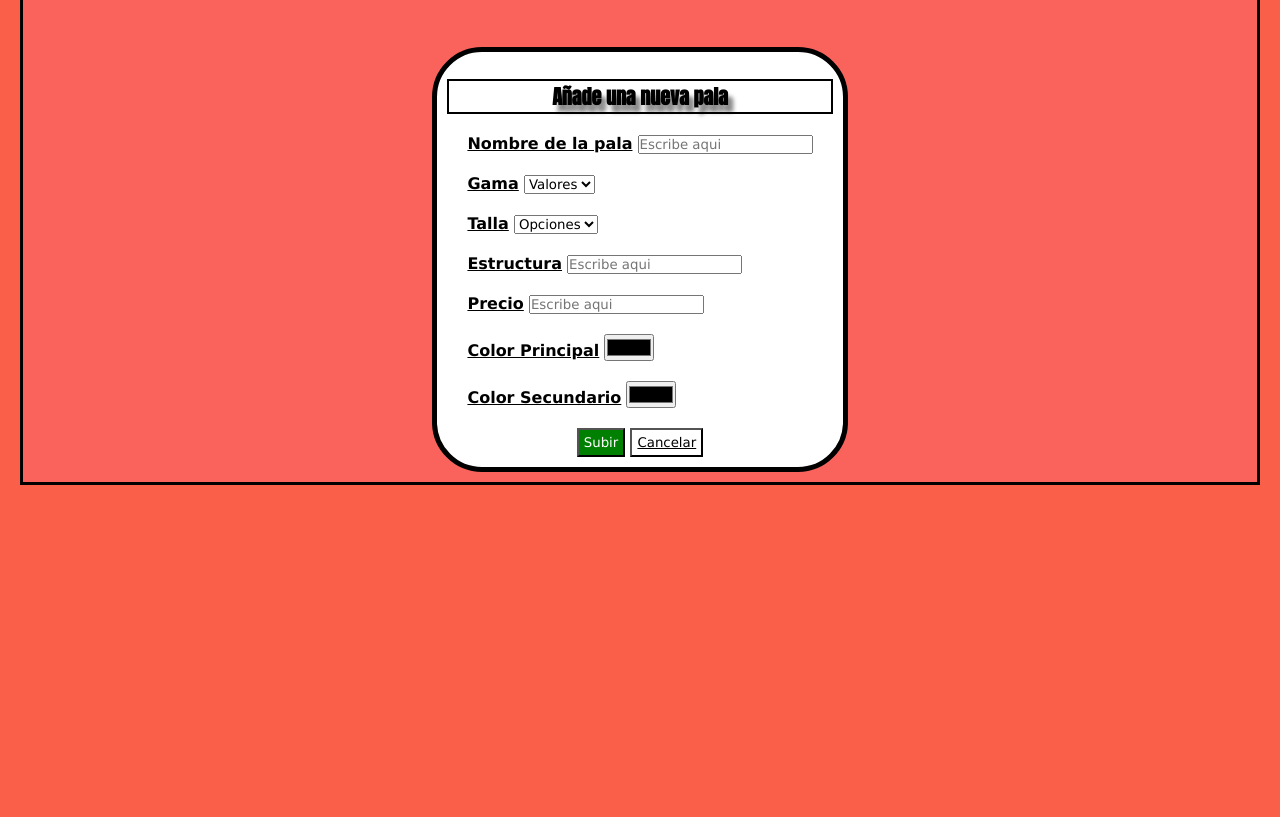
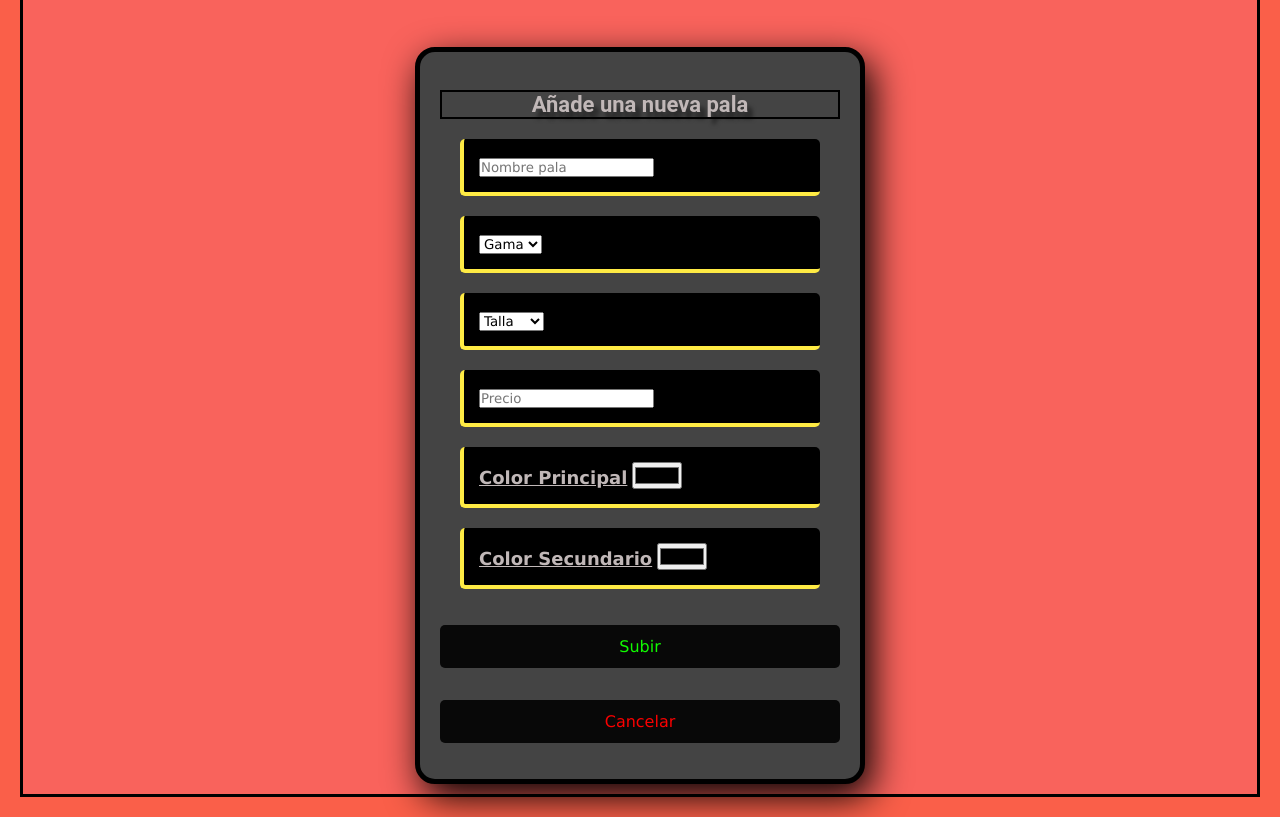
Before and after one commit to teijeiro7/PracticaMP, a plain HTML site: page Nox/nox.html in a window 1280 px wide. Shown: the part 1100-1917 px from the top of the page. Before the commit the page ends 1605 px from the top, so only its background shows below. Drawn offline with nearby package versions, Linux system fonts and the light colour scheme.

Commit message:
Cambio de diseño de formularios Creacion colores.css para tener colores acordes en toda la pagina

```diff
--- a/Marca/form_marca.css
+++ b/Marca/form_marca.css
@@ -1,62 +1,74 @@
+@import url("../css/colores.css");
 * {
   box-sizing: border-box;
 }
 
 body {
-  margin-top: 200px;
+  margin-top: 125px;
 }
 
 .form_container {
   width: 400px;
-  background-color: #feded2;
+  background-color: var(--fondo-form);
   padding: 20px;
-  margin: auto;
-  border-radius: 4px;
-  border: 5px solid #fec3b1;
+  margin: auto ;
+  border-radius: 20px;
+  border: 5px solid black ;
   text-align: center;
   box-shadow: 7px 13px 37px #000;
-  -webkit-border-radius: 4px;
-  -moz-border-radius: 4px;
+  /* -webkit-border-radius: 4px; */
+  /* -moz-border-radius: 4px;
   -ms-border-radius: 4px;
-  -o-border-radius: 4px;
+  -o-border-radius: 4px; */
 }
 
 .form_container h4 {
   font-size: 22px;
   margin-bottom: 20px;
   font-family: 'Roboto', sans-serif;
+  color: var(--letra-form);
 }
 
 .form {
   width: 100%;
-  background-color: #feded2;
+  background-color: var(--fondo-input);
   padding: 15px;
   margin-bottom: 16px;
-  border: 1px solid #fec3b1;
+  border-bottom: 4px solid var(--border-form);
+  border-left: 4px solid var(--border-form);
+  border-radius: 5px;
   font-family: 'calibri';
   font-size: 18px;
+  color: var(--letra-form);
 }
+
 
 .botonRegistrar {
   width: 100%;
-  background-color: #5dc460;
+  background-color: #080808;
   border: none;
   padding: 12px;
-  color: white;
+  color: #11fa00;
   margin: 16px 0;
   font-size: 16px;
+  border-radius: 5px;
 }
 
 .botonCancelar {
   width: 100%;
-  background-color: #df4d49;
+  background-color: #080808;
   border: none;
   padding: 12px;
-  color: white;
   margin: 16px 0;
   font-size: 16px;
+  border-radius: 5px;
+
 }
 
+button a {
+  text-decoration: none;
+  color: #fa0000;
+}
 nav {
   position: fixed;
   top: 0;
--- a/Nox/nox.html
+++ b/Nox/nox.html
@@ -101,42 +101,34 @@
                     <p class="precioPala">119.95€</p>
                 </div>
             </div>
+
             <div class="formCrearPala">
                 <form class="contenidoForm">
                     <h2 class="tituloCrearPala">Añade una nueva pala</h2>
                     <div class="structureDiv">
-                        <label class="labelStyle">Nombre de la pala</label>
-                        <input type="text" placeholder="Escribe aqui" required>
+                        <input type="text" placeholder="Nombre pala" required>
                     </div>
                     <div class="structureDiv">
-                        <label class="labelStyle">Gama</label>
                         <select name="gama" required>
-                            <option value="">Valores</option>
+                            <option value="">Gama</option>
                             <option value="">Alta</option>
                             <option value="">Media</option>
                             <option value="">Baja</option>
                         </select>
                     </div>
                     <div class="structureDiv">
-                        <label class="labelStyle">Talla</label>
                         <select name="talla" required>
-                            <option value="">Opciones</option>
+                            <option value="">Talla</option>
                             <option value="">Adulto</option>
                             <option value="">Niño</option>
-
                         </select>
                     </div>
                     <div class="structureDiv">
-                        <label class="labelStyle">Estructura</label>
-                        <input type="text" placeholder="Escribe aqui" required>
-                    </div>
-                    <div class="structureDiv">
-                        <label class="labelStyle">Precio</label>
-                        <input type="number" placeholder="Escribe aqui" required>
+                        <input type="number" placeholder="Precio" required>
                     </div>
                     <div class="structureDiv">
                         <label class="labelStyle">Color Principal</label>
-                        <input type="color" required>
+                        <input type="color"  required>
                     </div>
                     <div class="structureDiv">
                         <label class="labelStyle">Color Secundario</label>
--- a/Nox/styleNox.css
+++ b/Nox/styleNox.css
@@ -1,3 +1,4 @@
+@import url(../css/colores.css);
 .logoinicio {
   width: 50px;
   height: 50px;
@@ -56,18 +57,45 @@
   border: 3px solid black;
 }
 
-
 .formCrearPala {
-  border: 5px solid black;
+  /* border: 5px solid black;
   border-radius: 50px;
   height: auto;
   padding: 10px;
   margin-bottom: 10px;
-  background-color: white;
-  -webkit-border-radius: 50px;
+  background-color: white; */
+  /* -webkit-border-radius: 50px;
   -moz-border-radius: 50px;
   -ms-border-radius: 50px;
-  -o-border-radius: 50px;
+  -o-border-radius: 50px; */
+
+  width: 400px;
+  background-color: var(--fondo-form);
+  padding: 20px;
+  margin: auto ;
+  margin-bottom: 10px;
+  border-radius: 20px;
+  border: 5px solid black ;
+  text-align: center;
+  box-shadow: 7px 13px 37px #000;
+
+}
+
+.formCrearPala h2 {
+  font-size: 22px;
+  font-family: 'Roboto', sans-serif;
+  color: var(--letra-form);
+}
+
+.structureDiv {
+  background-color: var(--fondo-input);
+  padding: 15px;
+  border-bottom: 4px solid var(--border-form);
+  border-left: 4px solid var(--border-form);
+  border-radius: 5px;
+  font-family: 'calibri';
+  font-size: 18px;
+  color: var(--letra-form);
 }
 
 .etiquetas {
@@ -137,18 +165,34 @@
 }
 
 .divBotonesFormCrearPalaSubir {
-  background-color: green;
+  /* background-color: green;
   color: white;
-  padding: 5px;
+  padding: 5px; */
+  width: 100%;
+  background-color: #080808;
+  border: none;
+  padding: 12px;
+  color: #11fa00;
+  margin: 16px 0;
+  font-size: 16px;
+  border-radius: 5px;
 }
 
 .divBotonesFormCrearPalaCancelar {
-  background-color: white;
-  padding: 5px;
+  /* background-color: white;
+  padding: 5px; */
+    width: 100%;
+    background-color: #080808;
+    border: none;
+    padding: 12px;
+    margin: 16px 0;
+    font-size: 16px;
+    border-radius: 5px;
 }
 
-.divBotonesFormCrearPalaCancelar a {
-  color: black;
+button a {
+  text-decoration: none;
+  color: #fa0000;
 }
 
 .contenidoForm {
--- /dev/null
+++ b/css/colores.css
@@ -0,0 +1,7 @@
+:root {
+    --main-color: ;
+    --letra-form: rgb(193, 184, 184) ;
+    --fondo-form: #444;
+    --border-form: #ffeb44 ;
+    --fondo-input:black;
+}
--- a/css/styleindex.css
+++ b/css/styleindex.css
@@ -1,3 +1,4 @@
+@import url(../css/colores.css);
 * {
   font-family: "Lucida Sans", "Lucida Sans Regular", "Lucida Grande",
     "Lucida Sans Unicode", Geneva, Verdana, sans-serif;
```
Also changed, not shown: Marca/form_marca.html (+1 -1 lines).
